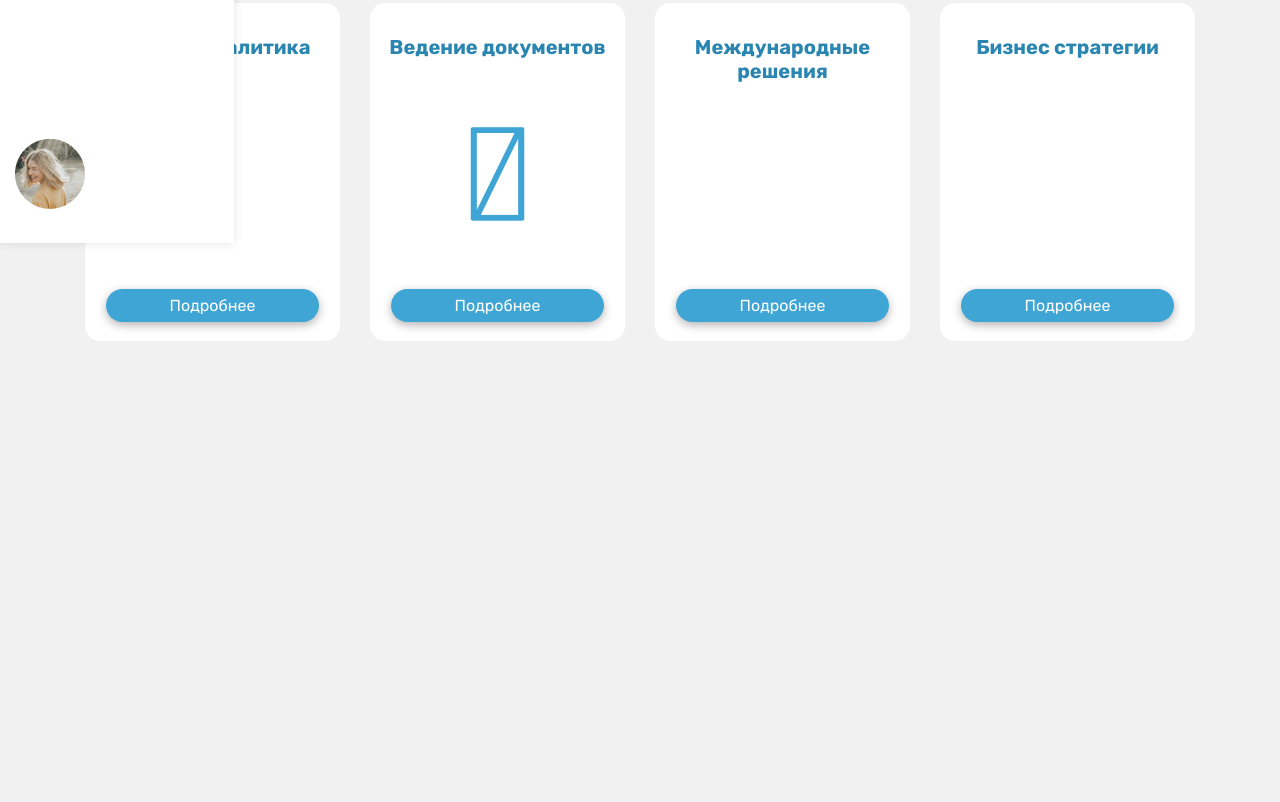
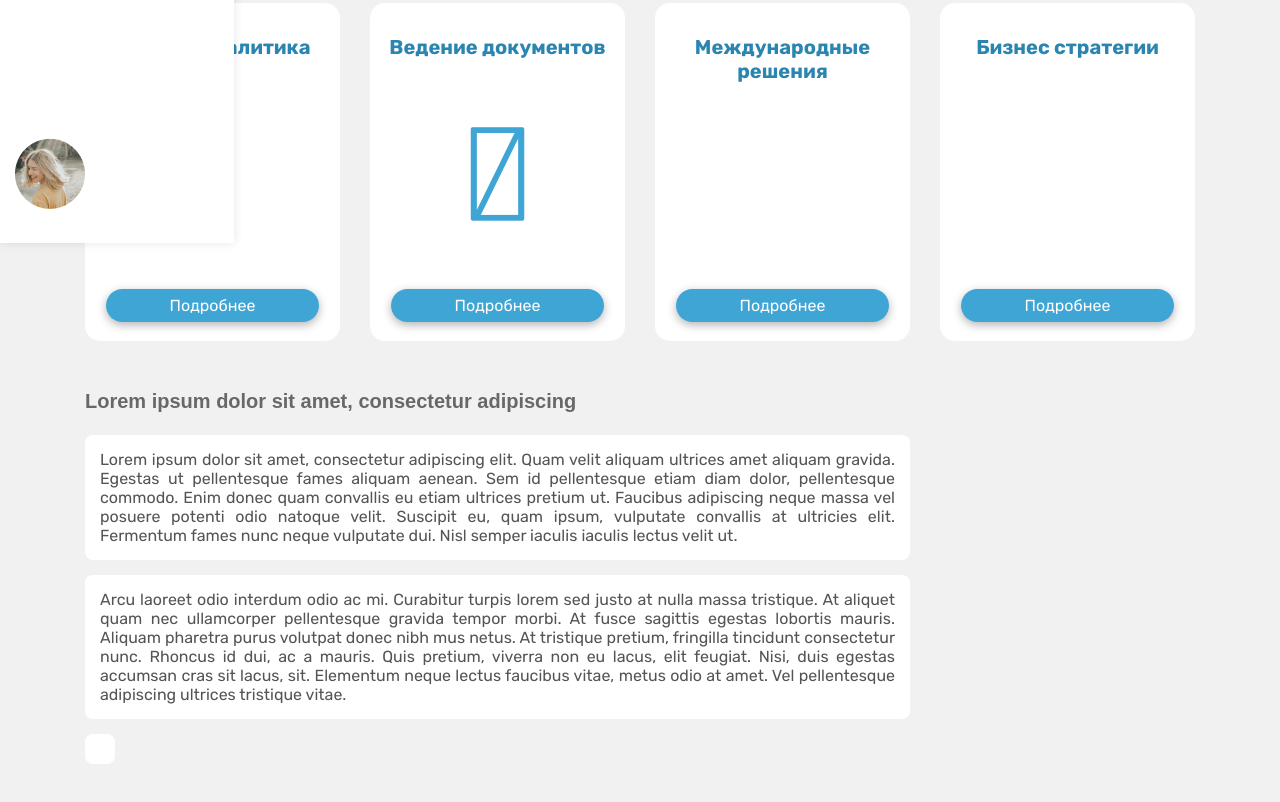
Before and after one commit to Zack2301D/Blue-Marketing-, a plain HTML site: page index.html in a window 1280 px wide. Shown: the part 557-1359 px from the top of the page. Before the commit the page ends 946 px from the top, so only its background shows below. Drawn offline with Linux system fonts and the light colour scheme.

Commit message:
asfd git commit -m asfd

```diff
--- a/css/main.css
+++ b/css/main.css
@@ -3,3 +3,4 @@
 @import url(./nav.css);
 @import url(./banner.css);
 @import url(./cards.css);
+@import url(./news.css);
--- /dev/null
+++ b/css/news.css
@@ -0,0 +1,39 @@
+.news {
+    margin-bottom: 44px;
+}
+
+.comments {
+    max-width: 825px;
+    width: 100%;
+
+}
+
+.news__h {
+    font-family: 'Rubik', sans-serif;
+    font-style: normal;
+    font-weight: 700;
+    font-size: 20px;
+    line-height: 24px;
+    color: #686868;
+    margin-bottom: 22px;
+}
+
+.comment__desc {
+    display: flex;
+    flex-direction: column;
+    align-items: flex-start;
+    gap: 15px;
+}
+
+.comment__p {
+    padding: 15px;
+    background: #FFFFFF;
+    border-radius: 8px;
+    font-family: 'RR', sans-serif;
+    font-weight: 400;
+    font-size: 16px;
+    line-height: 19px;
+    text-align: justify;
+    color: #545454;
+
+}
--- a/css/row.css
+++ /dev/null
@@ -1,6 +0,0 @@
-.rows {
-    flex-direction: column;
-    align-items: center;
-    justify-content: center;
-    text-align: center;
-}
--- a/index.html
+++ b/index.html
@@ -97,6 +97,23 @@
             </div>
         </div>
     </section>
+
+    <section class="news">
+        <div class="container news__wrap">
+            <div class="comments">
+                <h4 class="news__h">
+                    Lorem ipsum dolor sit amet, consectetur adipiscing
+                </h4>
+                <div class="comment__desc">
+                    <p class="comment__p">Lorem ipsum dolor sit amet, consectetur adipiscing elit. Quam velit aliquam ultrices amet aliquam gravida. Egestas ut pellentesque fames aliquam aenean. Sem id pellentesque etiam diam dolor, pellentesque commodo. Enim donec quam convallis eu etiam ultrices pretium ut. Faucibus adipiscing neque massa vel posuere potenti odio natoque velit. Suscipit eu, quam ipsum, vulputate convallis at ultricies elit. Fermentum fames nunc neque vulputate dui. Nisl semper iaculis iaculis lectus velit ut.
+                    </p>
+                    <p class="comment__p">Arcu laoreet odio interdum odio ac mi. Curabitur turpis lorem sed justo at nulla massa tristique. At aliquet quam nec ullamcorper pellentesque gravida tempor morbi. At fusce sagittis egestas lobortis mauris. Aliquam pharetra purus volutpat donec nibh mus netus. At tristique pretium, fringilla tincidunt consectetur nunc. Rhoncus id dui, ac a mauris. Quis pretium, viverra non eu lacus, elit feugiat. Nisi, duis egestas accumsan cras sit lacus, sit. Elementum neque lectus faucibus vitae, metus odio at amet. Vel pellentesque adipiscing ultrices tristique vitae.</p>
+                    <p class="comment__p"></p>
+                </div>
+            </div>
+        </div>
+    </section>
+
 </body>
 
 </html>
```
